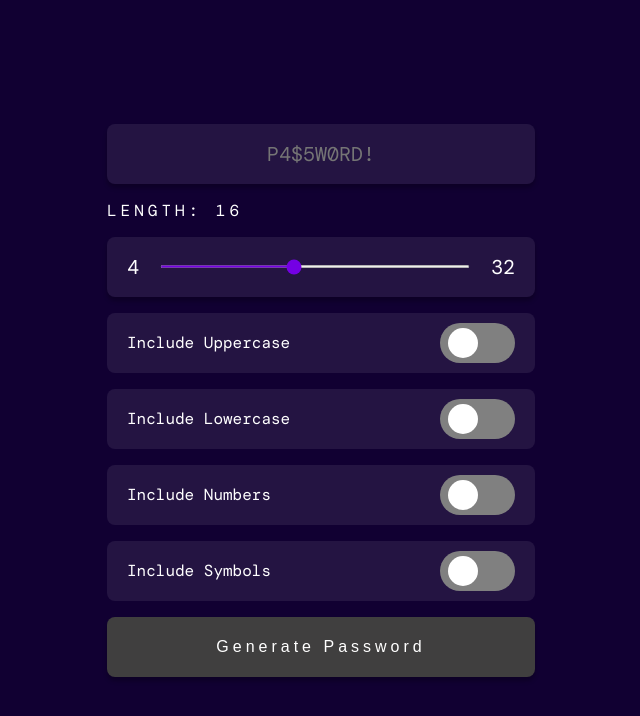
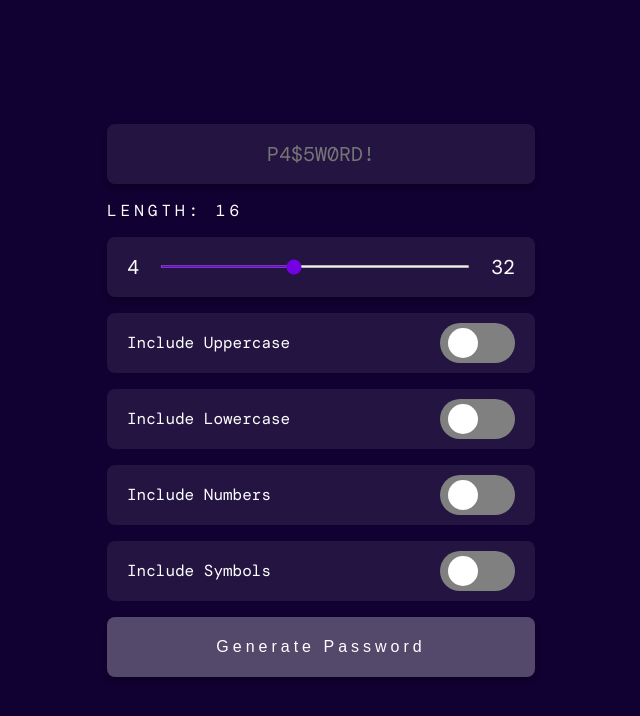
Before and after one commit to DorianDesings/password-generator-advance, a plain HTML site: page index.html in a window 1280 px wide. Shown: the whole page, without its empty margins (319-959 px from the left). Drawn offline with nearby package versions, Linux system fonts and the light colour scheme.

Commit message:
finished

```diff
--- a/css/styles.css
+++ b/css/styles.css
@@ -10,7 +10,6 @@
   --accent-color: #7400e4;
   --gradient-color: linear-gradient(to right, #7944e7, #8300ab);
   --cta-color: #a200d4;
-  --cta-color-hover: #8502ad;
   --text-color: #fff;
 }
 
@@ -143,16 +142,14 @@ body {
   font-size: 1rem;
   letter-spacing: 4px;
   cursor: pointer;
-  transition: transform 0.2s, background-color 0.2s;
+  transition: transform 0.2s;
 }
 
 .button:not(:disabled):hover {
   transform: scale(0.95);
-  background-color: var(--cta-color-hover);
 }
 
 .button:disabled {
   background-image: none;
-  background-color: rgb(64, 63, 63);
   cursor: not-allowed;
 }
```
